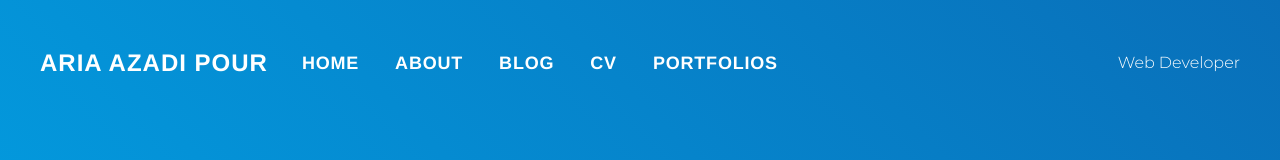
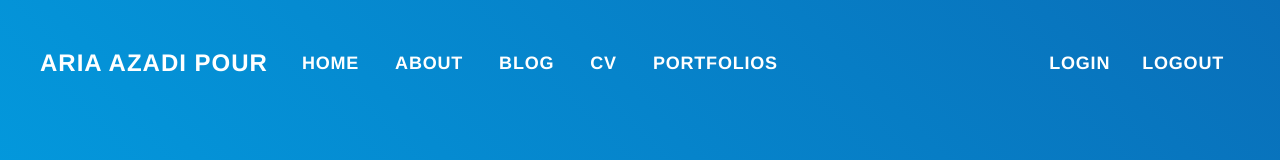
Before and after one commit to Dev-Addict/portfolio, a Next.js app: page / in a window 1280 px wide. Shown: the top 160 px of the page. Built offline with nearby package versions, Linux system fonts and the light colour scheme; a web font is replaced by a local one.

Commit message:
create login and logout button

```diff
--- a/components/Header.js
+++ b/components/Header.js
@@ -21,6 +21,18 @@ const BsLink = ({route, text}) => {
     );
 };
 
+const Login = () => {
+    return (
+        <span className="nav-link port-navbar-link clickable">Login</span>
+    );
+};
+
+const Logout = () => {
+    return (
+        <span className="nav-link port-navbar-link clickable">Logout</span>
+    );
+};
+
 const Header = () => {
     const [isOpen, setIsOpen] = useState(false);
 
@@ -39,7 +51,10 @@ const Header = () => {
                         <BsLink route="/cv" text="CV"/>
                         <BsLink route="/portfolios" text="Portfolios"/>
                     </Nav>
-                    <NavbarText className="port-navbar-text">Web Developer</NavbarText>
+                    <NavbarText className="port-navbar-text">
+                        <Login/>
+                        <Logout/>
+                    </NavbarText>
                 </Collapse>
             </Navbar>
         </div>
--- a/style/_header.scss
+++ b/style/_header.scss
@@ -27,6 +27,7 @@
       letter-spacing: 0.8px;
       font-size: 18px;
       text-transform: uppercase;
+      display: inline;
 
       &.active {
         color: #dba919;
--- a/style/main.scss
+++ b/style/main.scss
@@ -15,3 +15,7 @@ html, body {
 .base-page {
   margin-top: 150px;
 }
+
+.clickable {
+  cursor: pointer;
+}
```
